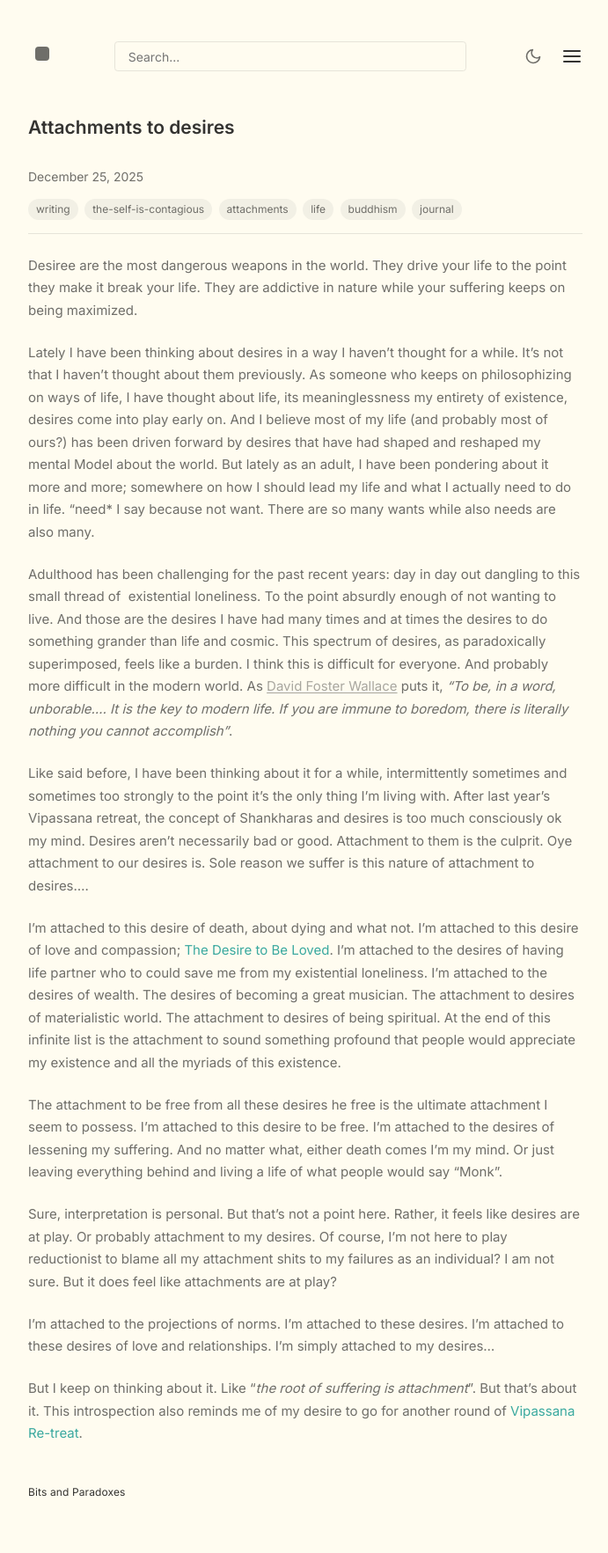
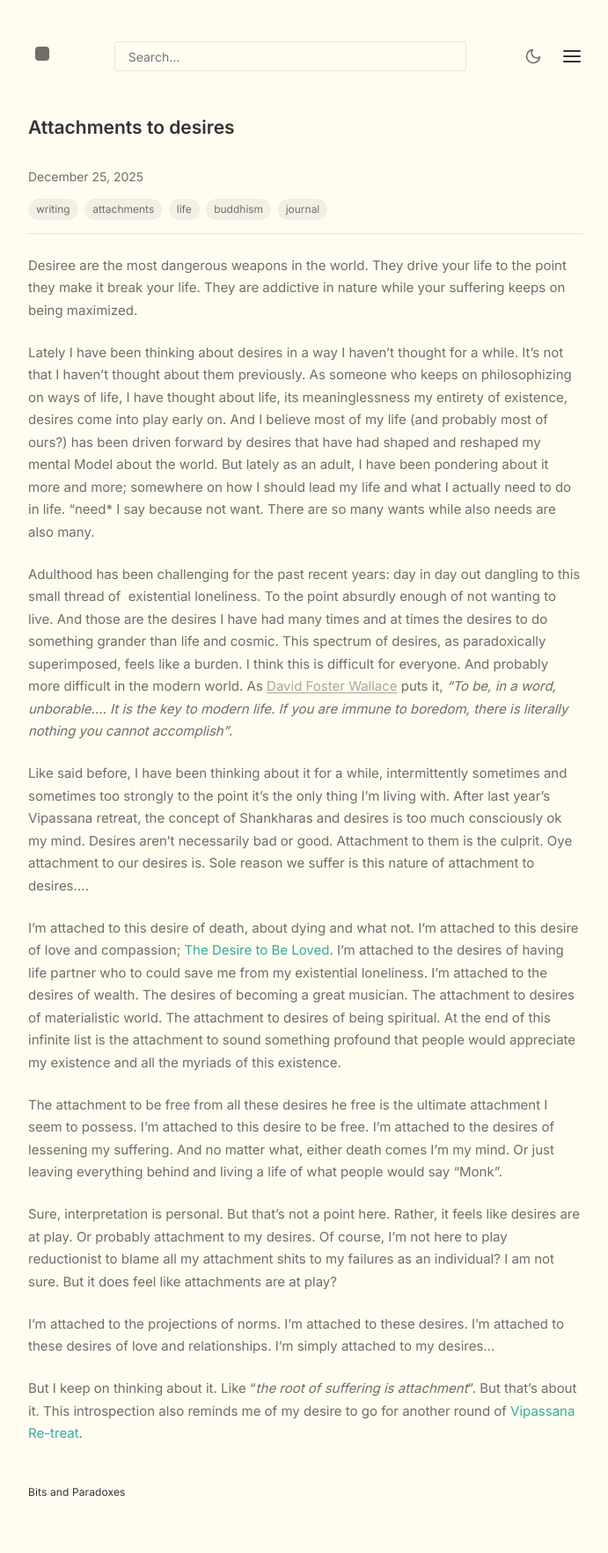
Before and after one commit to NISH1001/NISH1001.github.io, a Jekyll site: the page built from _posts/2025-12-25-the-self-is-contagious-attachments-to-desires.markdown, in a window 1280 px wide. Shown: the whole page at 88% size, without its empty margins (293-984 px from the left). Built offline with Jekyll 4.4.1, drawn with Linux system fonts in a browser that asks for light colours.

Commit message:
Update tag for recent post

```diff
--- a/_posts/2025-12-25-the-self-is-contagious-attachments-to-desires.markdown
+++ b/_posts/2025-12-25-the-self-is-contagious-attachments-to-desires.markdown
@@ -3,7 +3,7 @@ layout: post
 title: "Attachments to desires"
 date: 2025-12-25
 categories: writing
-tags: [writing, the-self-is-contagious, attachments, life, buddhism, journal]
+tags: [writing, attachments, life, buddhism, journal]
 toc: false
 ---
 
```
